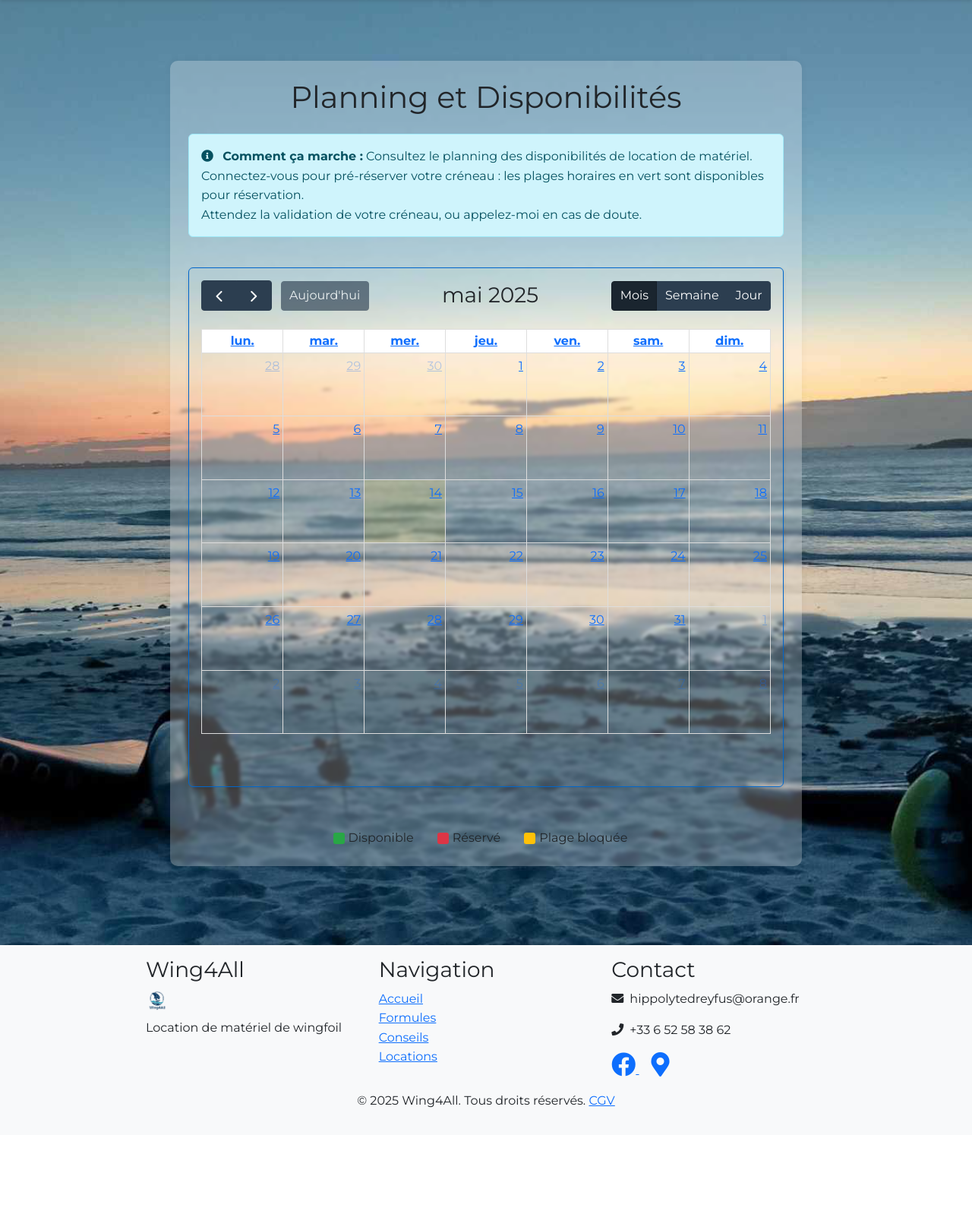
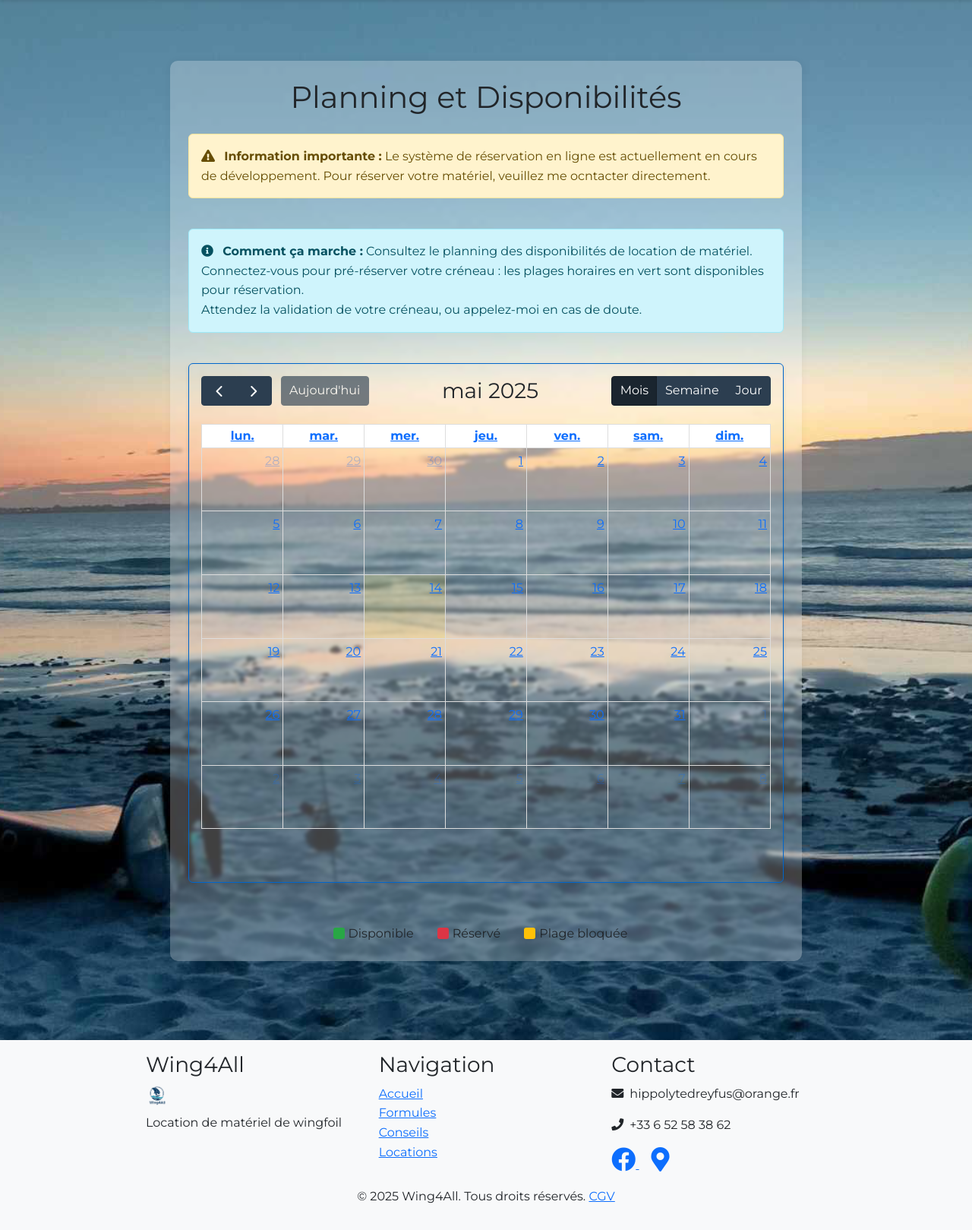
Before and after one commit to hippolyte456/wingfoil_rental, a Flask app: page /planning in a window 1280 px wide. Shown: the part 158-1777 px from the top of the page at 76% size. Before the commit the page ends 1616 px from the top, so only its background shows below. Run offline with Flask 3, Linux system fonts and the light colour scheme; data that the repository does not hold is empty; some libraries are stand-ins or nearby versions.

Commit message:
warning message

```diff
--- a/app/templates/planning.html
+++ b/app/templates/planning.html
@@ -10,6 +10,16 @@
 <div class="container py-4">
     <div class="content-box p-4">
         <h1 class="text-center mb-4">Planning et Disponibilités</h1>
+
+        <!-- Nouveau message d'avertissement -->
+        <div class="row mb-4">
+            <div class="col-12">
+                <div class="alert alert-warning">
+                    <i class="fas fa-exclamation-triangle me-2"></i>
+                    <strong>Information importante :</strong> Le système de réservation en ligne est actuellement en cours de développement. Pour réserver votre matériel, veuillez me ocntacter directement.
+                </div>
+            </div>
+        </div>
 
         <div class="row mb-4">
             <div class="col-12">
```
